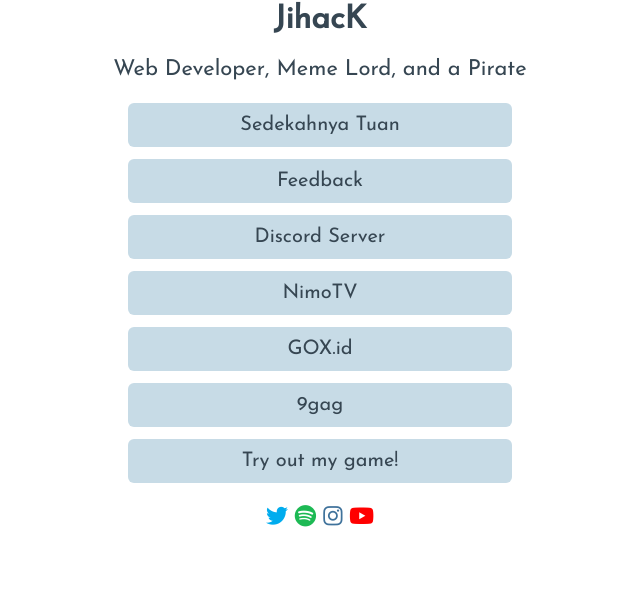
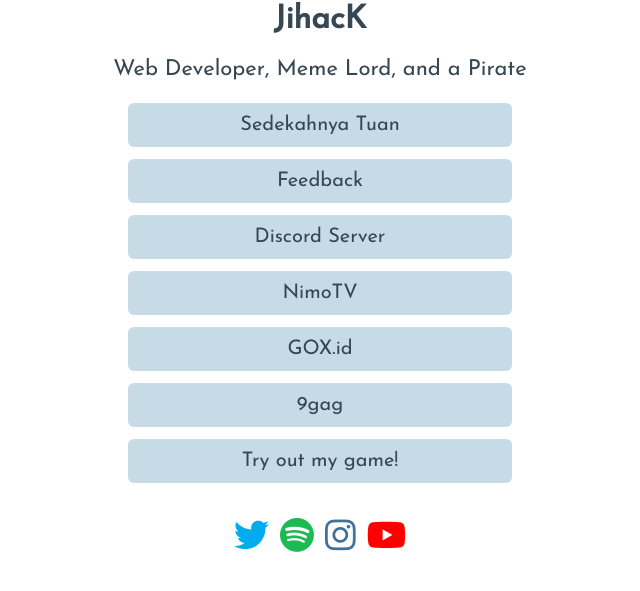
Before and after one commit to JihacK/JihacK.github.io, a plain HTML site: page index.html in a window 1280 px wide. Shown: the part 155-746 px from the top of the page, without its empty margins (320-960 px from the left). Drawn offline with Linux system fonts and the light colour scheme.

Commit message:
Update index.html

```diff
--- a/index.html
+++ b/index.html
@@ -99,6 +99,6 @@
             </li>
           </ul>
 
-          <p><a href="https://twitter.com/_jihack"><i class="fa fa-twitter" style="color: #00acee;" aria-hidden="true"></i></a> <a href="https://open.spotify.com/user/notjihacker"><i class="fa fa-spotify" aria-hidden="true" style="color: #1DB954;"></i></a> <a href="https://instagram.com/jihack"><i class="fa fa-instagram" aria-hidden="true" style="color: #3f729b;"></i></a> <a href="https://www.youtube.com/channel/UCNyxhfD-Z0Ro7PMa50BXAGw"><i class="fa fa-youtube-play" aria-hidden="true" style="color: #FF0000;"></i></a></p>
+          <p style="font-size: 35px;"><a href="https://twitter.com/_jihack"><i class="fa fa-twitter" style="color: #00acee;" aria-hidden="true"></i></a> <a href="https://open.spotify.com/user/notjihacker"><i class="fa fa-spotify" aria-hidden="true" style="color: #1DB954;"></i></a> <a href="https://instagram.com/jihack"><i class="fa fa-instagram" aria-hidden="true" style="color: #3f729b;"></i></a> <a href="https://www.youtube.com/channel/UCNyxhfD-Z0Ro7PMa50BXAGw"><i class="fa fa-youtube-play" aria-hidden="true" style="color: #FF0000;"></i></a></p>
     </body>
 </html>
```
